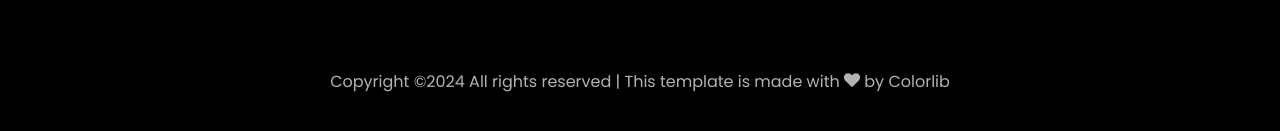
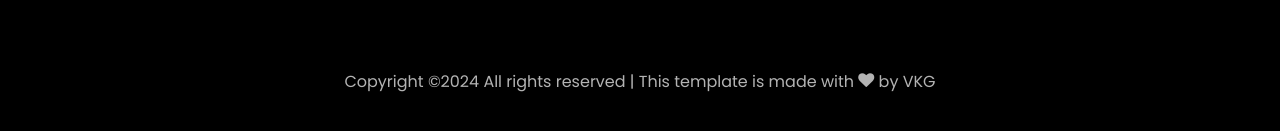
Before and after one commit to VivekG100/portfolio_vivek, a plain HTML site: page index.html in a window 1280 px wide. Shown: the part 6552-6683 px from the top of the page. Drawn offline with Linux system fonts and the light colour scheme; animation ran at ten frames a second; files whose address does not match are found by name.

Commit message:
Update index.html

```diff
--- a/index.html
+++ b/index.html
@@ -608,7 +608,7 @@
 			<div class="col-md-12 text-center">
 
 			  <p><!-- Link back to Colorlib can't be removed. Template is licensed under CC BY 3.0. -->
-	Copyright &copy;<script>document.write(new Date().getFullYear());</script> All rights reserved | This template is made with <i class="icon-heart color-danger" aria-hidden="true"></i> by <a href="https://colorlib.com" target="_blank">Colorlib</a>
+	Copyright &copy;<script>document.write(new Date().getFullYear());</script> All rights reserved | This template is made with <i class="icon-heart color-danger" aria-hidden="true"></i> by <a href="https://colorlib.com" target="_blank">VKG</a>
 	<!-- Link back to Colorlib can't be removed. Template is licensed under CC BY 3.0. --></p>
 			</div>
 		  </div>
```
